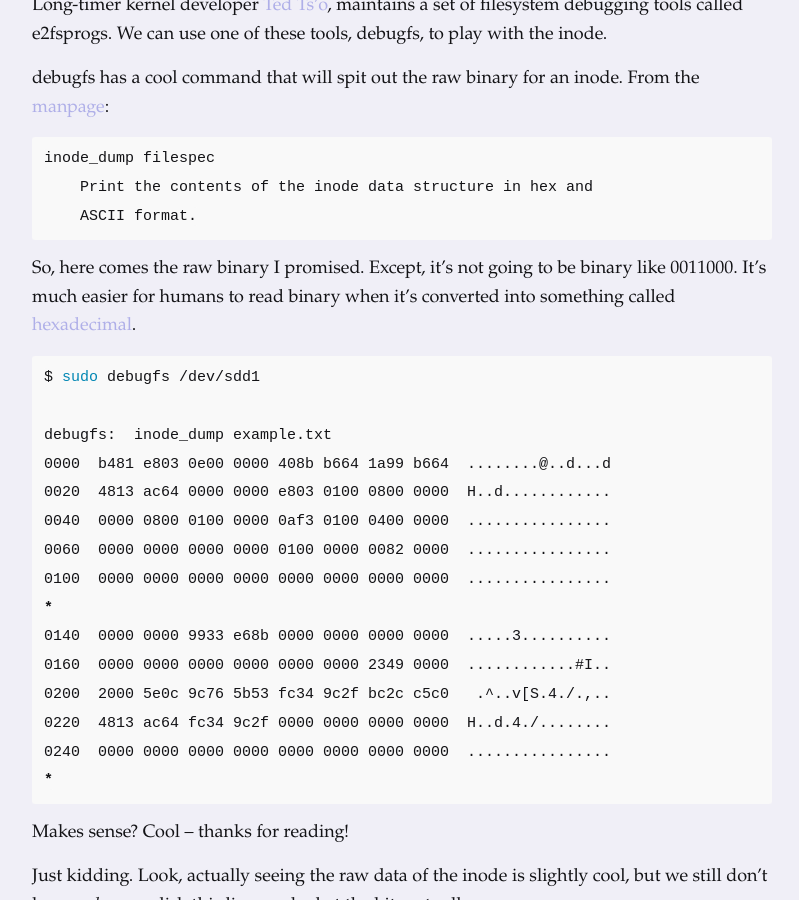
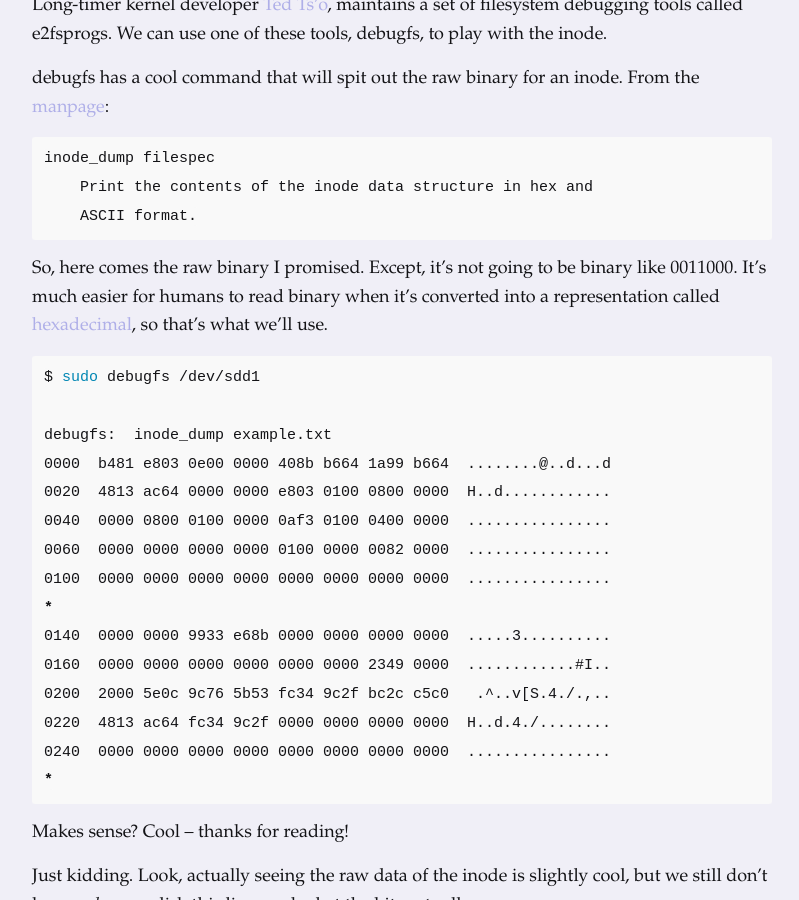
Before and after one commit to dmazin/dmazin.github.io, a Jekyll site: the page built from _posts/2023-07-19-bunch-of-bits.md, in a window 1280 px wide and 900 px high, scrolled down 2444 px. Shown: the whole window, without its empty margins (238-1037 px from the left). Built offline with Jekyll 4.4.1, drawn with Linux system fonts in a browser that asks for light colours.

Commit message:
make it more clear we are using hex

````diff
--- a/_posts/2023-07-19-bunch-of-bits.md
+++ b/_posts/2023-07-19-bunch-of-bits.md
@@ -82,7 +82,7 @@ inode_dump filespec
     ASCII format.
 ```
 
-So, here comes the raw binary I promised. Except, it's not going to be binary like 0011000. It's much easier for humans to read binary when it's converted into something called [hexadecimal](https://wizardzines.com/comics/hexadecimal/).
+So, here comes the raw binary I promised. Except, it's not going to be binary like 0011000. It's much easier for humans to read binary when it's converted into a representation called [hexadecimal](https://wizardzines.com/comics/hexadecimal/), so that's what we'll use.
 
 ```bash
 $ sudo debugfs /dev/sdd1
````
